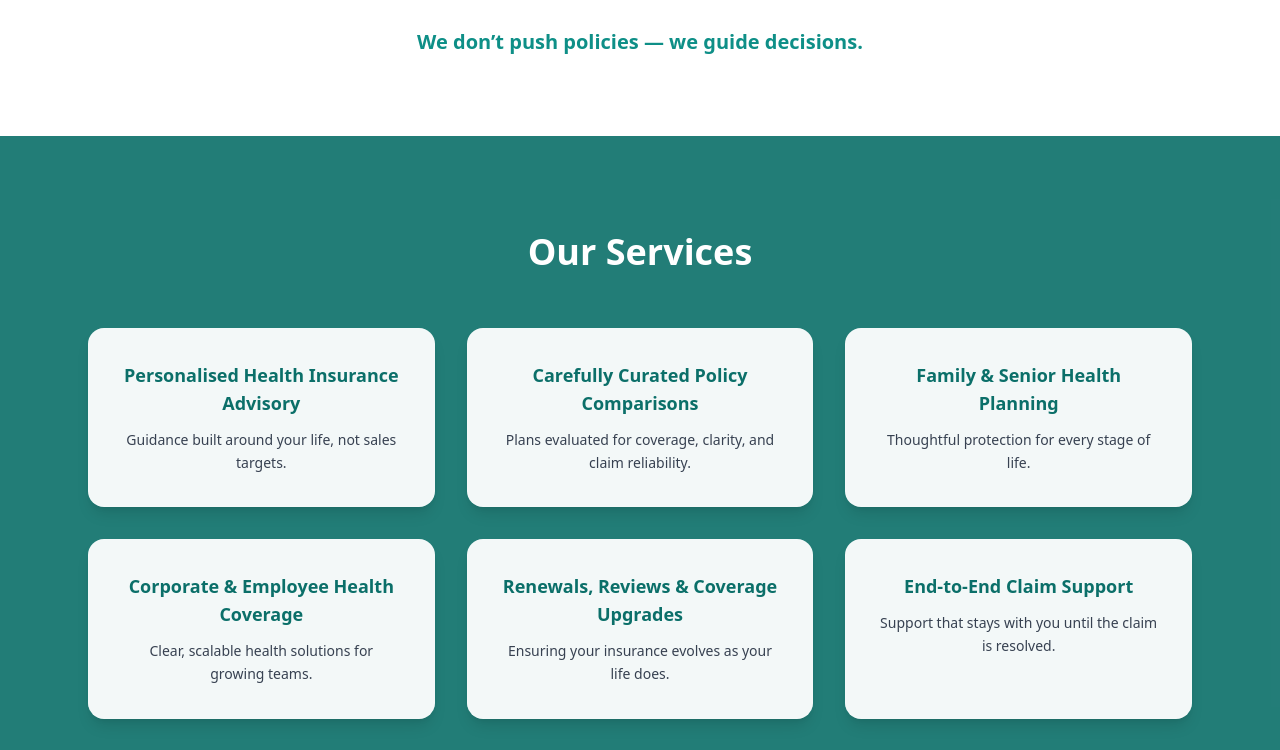
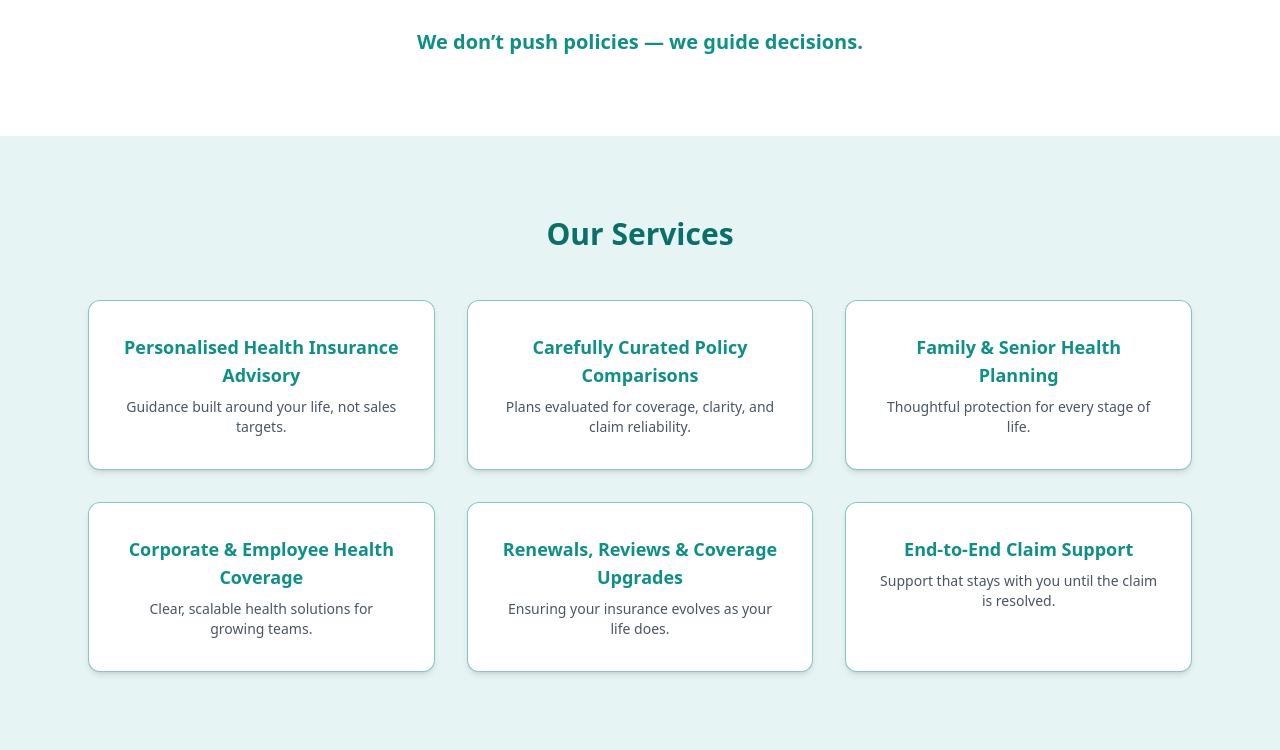
Before and after one commit to Alfas1511/healex-insurance, a React (Vite) app in the folder frontend/: page / in a window 1280 px wide. Shown: the part 1580-2330 px from the top of the page. Built offline with nearby package versions, Linux system fonts and the light colour scheme.

Commit message:
added animations code changed back to first appearance of services

```diff
--- a/frontend/package.json
+++ b/frontend/package.json
@@ -10,6 +10,7 @@
     "preview": "vite preview"
   },
   "dependencies": {
+    "aos": "^2.3.4",
     "react": "^19.2.0",
     "react-dom": "^19.2.0",
     "react-icons": "^5.5.0"
--- a/frontend/src/components/GetInsuranceForm.jsx
+++ b/frontend/src/components/GetInsuranceForm.jsx
@@ -15,7 +15,7 @@ export default function GetInsuranceForm() {
                 </div>
 
                 {/* Form Card */}
-                <div className="bg-white shadow-xl rounded-2xl p-10 border border-primary/10">
+                <div className="bg-primary/20 shadow-xl rounded-2xl p-10 border border-primary/80">
                     <form className="space-y-6">
 
                         <div className="grid grid-cols-1 md:grid-cols-2 gap-6">
--- a/frontend/src/components/Hero.jsx
+++ b/frontend/src/components/Hero.jsx
@@ -19,12 +19,12 @@ export default function Hero() {
 
                     {/* SLOGAN */}
                     <h1 className="text-4xl md:text-5xl font-semibold tracking-tight leading-tight mb-2 drop-shadow-sm animate-fadeIn">
-                        “Clarity, Confidence, and Care”
+                        Clarity, Confidence, and Care
                     </h1>
 
                     {/* BRAND */}
                     <p className="text-sm md:text-base font-medium tracking-widest uppercase opacity-80 mb-6 animate-fadeIn delay-150">
-                        by Healex
+                        - Healex
                     </p>
 
                     {/* SUBTEXT */}
--- a/frontend/src/components/OurServices.jsx
+++ b/frontend/src/components/OurServices.jsx
@@ -1,66 +1,79 @@
+import AOS from "aos";
+import "aos/dist/aos.css";
+import { useEffect } from "react";
+
 export default function OurServices() {
+    useEffect(() => {
+        AOS.init({ duration: 800, once: true });
+    }, []);
     return (
-        <section className="py-24 bg-primaryDark/90" id="services">
+        <section className="py-20 bg-primaryLight" id="services">
             <div className="max-w-6xl mx-auto px-6">
-
-                {/* Section Heading */}
-                <h2 className="text-3xl md:text-4xl font-bold text-center mb-14 text-white">
+                <h2 className="text-3xl font-bold text-center mb-12 text-primaryDark">
                     Our Services
                 </h2>
 
                 <div className="grid grid-cols-1 md:grid-cols-3 gap-8">
 
-                    {[
-                        {
-                            title: "Personalised Health Insurance Advisory",
-                            desc: "Guidance built around your life, not sales targets.",
-                        },
-                        {
-                            title: "Carefully Curated Policy Comparisons",
-                            desc: "Plans evaluated for coverage, clarity, and claim reliability.",
-                        },
-                        {
-                            title: "Family & Senior Health Planning",
-                            desc: "Thoughtful protection for every stage of life.",
-                        },
-                        {
-                            title: "Corporate & Employee Health Coverage",
-                            desc: "Clear, scalable health solutions for growing teams.",
-                        },
-                        {
-                            title: "Renewals, Reviews & Coverage Upgrades",
-                            desc: "Ensuring your insurance evolves as your life does.",
-                        },
-                        {
-                            title: "End-to-End Claim Support",
-                            desc: "Support that stays with you until the claim is resolved.",
-                        },
-                    ].map((item, index) => (
-                        <div
-                            key={index}
-                            className="
-                                bg-white/95
-                                p-8
-                                rounded-2xl
-                                shadow-lg
-                                text-center
-                                border border-white/10
-                                transform
-                                transition-all
-                                duration-300
-                                hover:-translate-y-2
-                                hover:shadow-2xl
-                            "
-                        >
-                            <h3 className="text-lg font-semibold text-primaryDark mb-3">
-                                {item.title}
-                            </h3>
+                    {/* Card 1 */}
+                    <div className="bg-white p-8 rounded-xl shadow-md text-center border border-primary/50" data-aos="fade-up" data-aos-delay="200">
+                        <h3 className="text-lg font-bold text-primary mb-2">
+                            Personalised Health Insurance Advisory
+                        </h3>
+                        <p className="text-gray-600 text-sm">
+                            Guidance built around your life, not sales targets.
+                        </p>
+                    </div>
 
-                            <p className="text-gray-700 text-sm leading-relaxed">
-                                {item.desc}
-                            </p>
-                        </div>
-                    ))}
+                    {/* Card 2 */}
+                    <div className="bg-white p-8 rounded-xl shadow-md text-center border border-primary/50" data-aos="fade-up" data-aos-delay="200">
+                        <h3 className="text-lg font-bold text-primary mb-2">
+                            Carefully Curated Policy Comparisons
+                        </h3>
+                        <p className="text-gray-600 text-sm">
+                            Plans evaluated for coverage, clarity, and claim reliability.
+                        </p>
+                    </div>
+
+                    {/* Card 3 */}
+                    <div className="bg-white p-8 rounded-xl shadow-md text-center border border-primary/50" data-aos="fade-up" data-aos-delay="200">
+                        <h3 className="text-lg font-bold text-primary mb-2">
+                            Family & Senior Health Planning
+                        </h3>
+                        <p className="text-gray-600 text-sm">
+                            Thoughtful protection for every stage of life.
+                        </p>
+                    </div>
+
+                    {/* Card 4 */}
+                    <div className="bg-white p-8 rounded-xl shadow-md text-center border border-primary/50" data-aos="fade-up" data-aos-delay="200">
+                        <h3 className="text-lg font-bold text-primary mb-2">
+                            Corporate & Employee Health Coverage
+                        </h3>
+                        <p className="text-gray-600 text-sm">
+                            Clear, scalable health solutions for growing teams.
+                        </p>
+                    </div>
+
+                    {/* Card 5 */}
+                    <div className="bg-white p-8 rounded-xl shadow-md text-center border border-primary/50" data-aos="fade-up" data-aos-delay="200">
+                        <h3 className="text-lg font-bold text-primary mb-2">
+                            Renewals, Reviews & Coverage Upgrades
+                        </h3>
+                        <p className="text-gray-600 text-sm">
+                            Ensuring your insurance evolves as your life does.
+                        </p>
+                    </div>
+
+                    {/* Card 6 – Claims (Important) */}
+                    <div className="bg-white p-8 rounded-xl shadow-md text-center border border-primary/50" data-aos="fade-up" data-aos-delay="200">
+                        <h3 className="text-lg font-bold text-primary mb-2">
+                            End-to-End Claim Support
+                        </h3>
+                        <p className="text-gray-600 text-sm">
+                            Support that stays with you until the claim is resolved.
+                        </p>
+                    </div>
 
                 </div>
             </div>
--- a/frontend/src/components/WhyHealex.jsx
+++ b/frontend/src/components/WhyHealex.jsx
@@ -1,6 +1,12 @@
 import whyHealexBg from "../assets/background_images/bg_image_1.jpeg";
+import AOS from "aos";
+import "aos/dist/aos.css";
+import { useEffect } from "react";
 
 export default function WhyHealex() {
+    useEffect(() => {
+        AOS.init({ duration: 500, once: true });
+    }, []);
     return (
         <section
             className="relative py-20 bg-fixed bg-center bg-cover"
@@ -44,6 +50,7 @@ export default function WhyHealex() {
                     ].map((item, index, arr) => (
                         <div
                             key={index}
+                            data-aos="fade-in" data-aos-delay="200"
                             className={`flex gap-4 bg-primaryLight/90 p-6 rounded-xl shadow-sm
                   ${index === arr.length - 1 ? "md:col-span-2 md:mx-auto md:max-w-md" : ""}
                 `}>
```
Also changed, not shown: frontend/src/pages/Home.jsx (+15 -30 lines), 1 other file (tests, documents, lock files or other folders).
